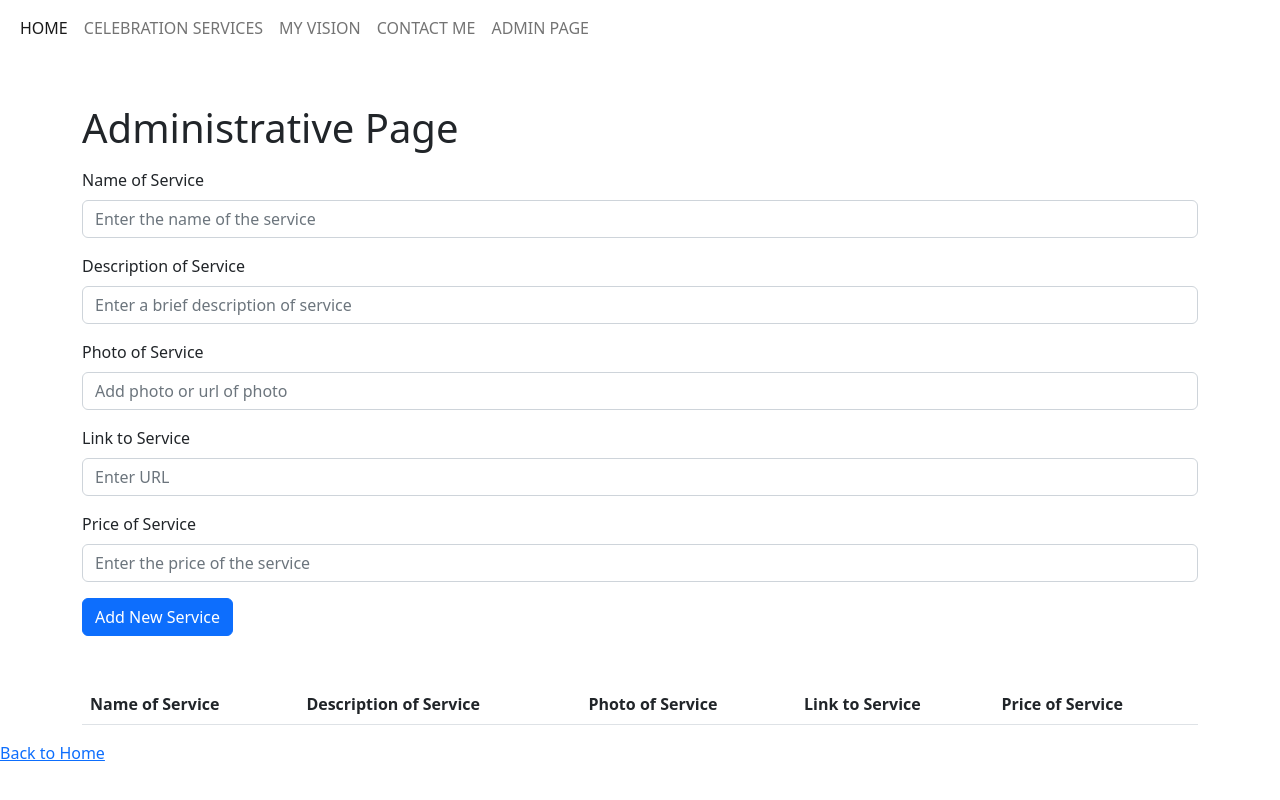
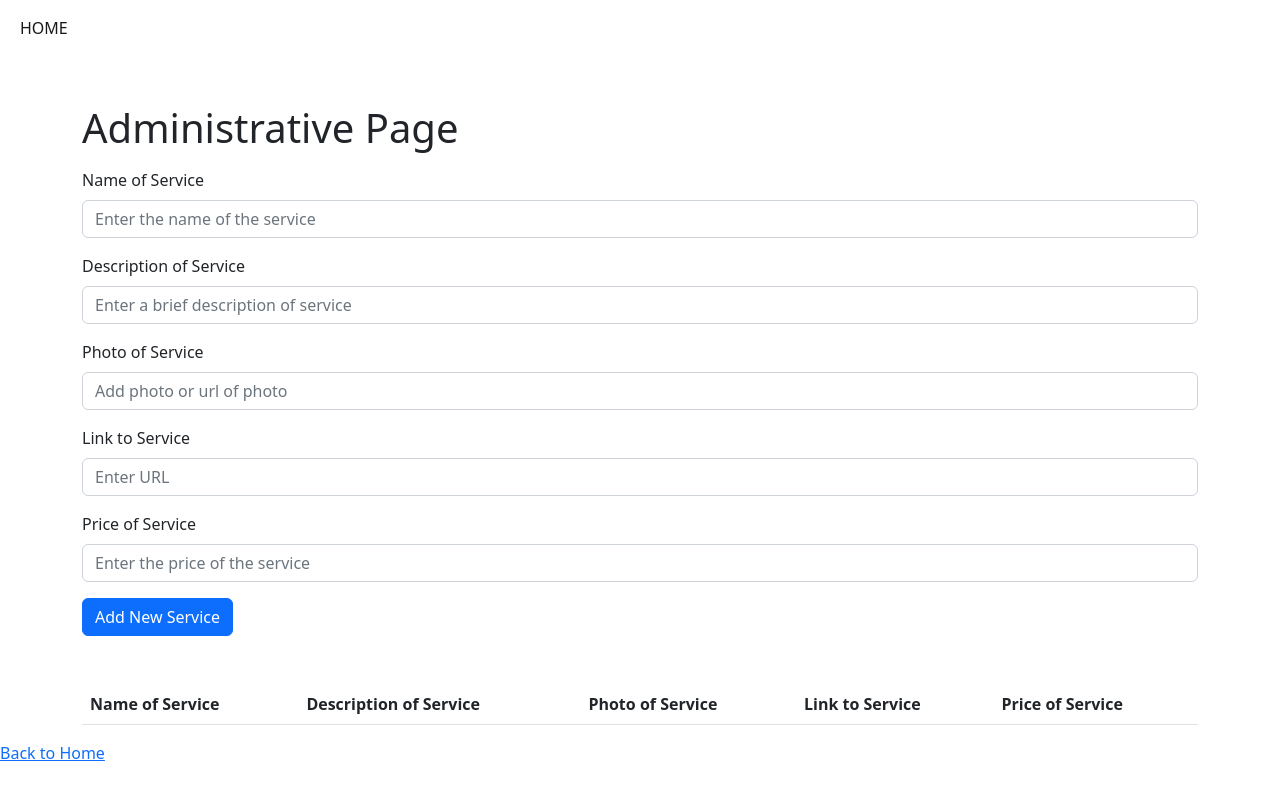
Before and after one commit to TVertican/CelebrationsOfLife, a plain HTML site: page admin.html in a window 1280 px wide. Drawn offline with nearby package versions, Linux system fonts and the light colour scheme; a script that the page names is missing.

Commit message:
first draft

```diff
--- a/admin.html
+++ b/admin.html
@@ -20,18 +20,7 @@
          <li class="nav-item">
            <a class="nav-link active" aria-current="page" href="index.html">HOME</a>
          </li>
-         <li class="nav-item">
-           <a class="nav-link" href="celebration-links.html">CELEBRATION SERVICES</a>
-         </li>
-         <li class="nav-item">
-           <a class="nav-link" href="my-vision">MY VISION</a>
-         </li>
-         <li class="nav-item">
-           <a class="nav-link" href="admin.html">CONTACT ME</a>
-         </li>
-         <li class="nav-item">
-            <a class="nav-link" href="admin.html">ADMIN PAGE</a>
-         </li>
+
          </ul>
      </div>
    </div>
```
Also changed, not shown: index.html (renamed from main.html, +4 -4 lines), admin.js (added), celebration-links.html (deleted), main.js (added), main_script.js (deleted).
